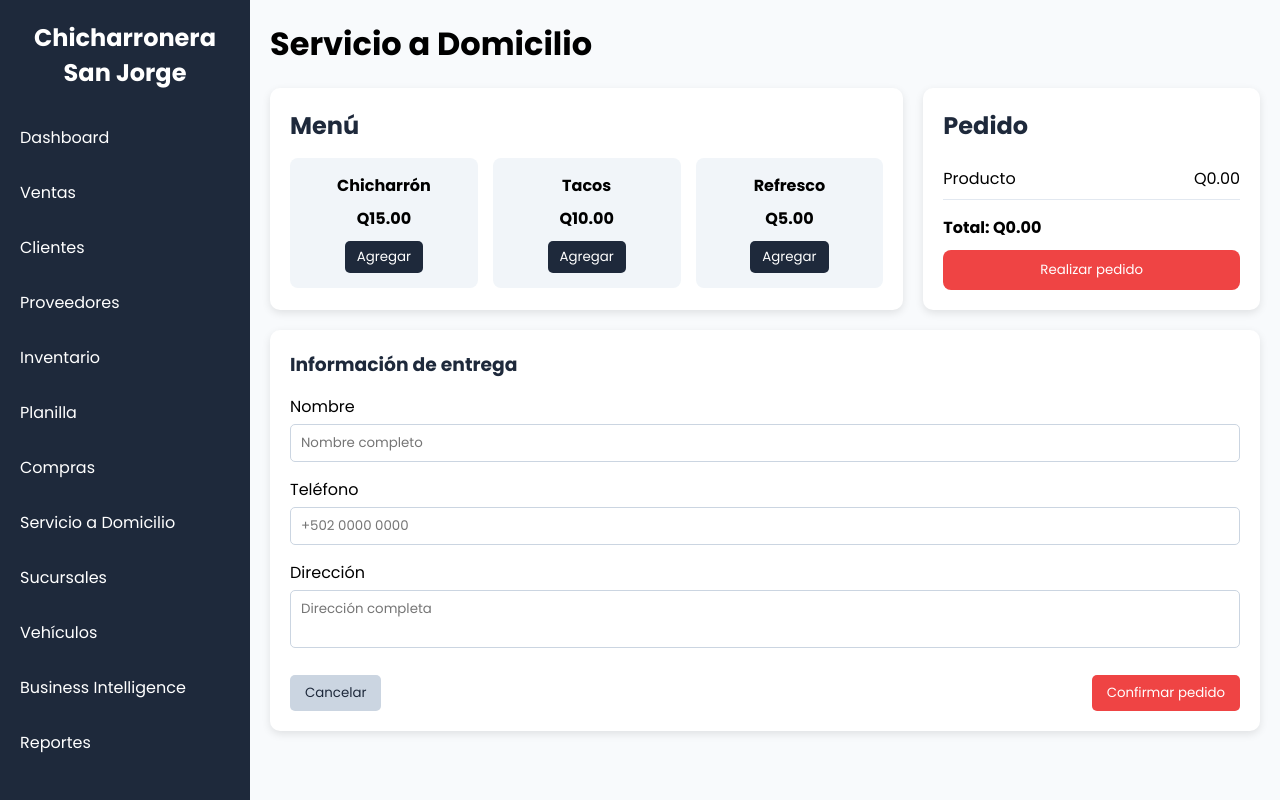
After one commit to IngPau/ChicharroneraSanJorge, a PHP site: page /servicio_domicilio.php in a window 1280 px wide. The commit adds this page. Run offline with PHP 8.4, Linux system fonts and the light colour scheme.

Commit message:
implementacion Servicio a domicilio

```diff
--- /dev/null
+++ b/servicio_domicilio.php
@@ -0,0 +1,112 @@
+<?php
+// Aquí puedes enlazar con la BD para guardar pedidos
+?>
+<!doctype html>
+<html lang="es">
+<head>
+<meta charset="utf-8">
+<meta name="viewport" content="width=device-width,initial-scale=1">
+<title>Servicio a Domicilio</title>
+<link href="https://fonts.googleapis.com/css2?family=Poppins:wght@300;400;600;700&display=swap" rel="stylesheet">
+<link rel="stylesheet" href="style.css"> <!-- CSS principal -->
+<link rel="stylesheet" href="servicio.css"> <!-- CSS del módulo de servicio -->
+</head>
+<body>
+<div class="container">
+  <!-- Sidebar -->
+  <aside class="sidebar">
+    <h2>Chicharronera San Jorge</h2>
+    <nav>
+      <ul>
+        <li><a href="index.php">Dashboard</a></li>
+        <li><a href="ventas.php">Ventas</a></li>
+        <li><a href="clientes.php">Clientes</a></li>
+        <li><a href="proveedores.php">Proveedores</a></li>
+        <li><a href="inventario.php">Inventario</a></li>
+        <li><a href="planilla.php">Planilla</a></li>
+        <li><a href="compras.php">Compras</a></li>
+        <li><a class="active" href="servicio_domicilio.php">Servicio a Domicilio</a></li>
+        <li><a href="sucursales.php">Sucursales</a></li>
+        <li><a href="vehiculos.php">Vehículos</a></li>
+        <li><a href="bi.php">Business Intelligence</a></li>
+        <li><a href="reportes.php">Reportes</a></li>
+      </ul>
+    </nav>
+  </aside>
+
+  <!-- Main -->
+  <main class="main">
+    <header class="header">
+      <h1>Servicio a Domicilio</h1>
+    </header>
+
+    <!-- Servicio a domicilio -->
+    <div class="servicio-domicilio">
+      <div class="servicio-container">
+        <!-- Menú -->
+        <section class="menu">
+          <h2>Menú</h2>
+          <div class="menu-list">
+            <div class="menu-item">
+              <h3>Chicharrón</h3>
+              <span>Q15.00</span>
+              <button>Agregar</button>
+            </div>
+            <div class="menu-item">
+              <h3>Tacos</h3>
+              <span>Q10.00</span>
+              <button>Agregar</button>
+            </div>
+            <div class="menu-item">
+              <h3>Refresco</h3>
+              <span>Q5.00</span>
+              <button>Agregar</button>
+            </div>
+            <!-- Agrega más productos aquí -->
+          </div>
+        </section>
+
+        <!-- Carrito -->
+        <aside class="cart">
+          <h2>Pedido</h2>
+          <div class="cart-items">
+            <div class="cart-item">
+              <span>Producto</span>
+              <span>Q0.00</span>
+            </div>
+            <!-- Productos agregados se mostrarán aquí -->
+          </div>
+          <div class="cart-summary">
+            <div>Total: <span>Q0.00</span></div>
+            <button class="checkout-btn" disabled>Realizar pedido</button>
+          </div>
+        </aside>
+      </div>
+
+      <!-- Modal Checkout (solo visual, no funcional sin JS) -->
+      <section class="checkout-modal">
+        <div class="checkout-card">
+          <h3>Información de entrega</h3>
+          <form method="post">
+            <label>Nombre
+              <input required placeholder="Nombre completo">
+            </label>
+            <label>Teléfono
+              <input required placeholder="+502 0000 0000">
+            </label>
+            <label>Dirección
+              <textarea required placeholder="Dirección completa"></textarea>
+            </label>
+            <div class="form-actions">
+              <button type="button" class="btn">Cancelar</button>
+              <button type="submit" class="btn primary">Confirmar pedido</button>
+            </div>
+          </form>
+        </div>
+      </section>
+
+    </div>
+  </main>
+</div>
+</body>
+</html>
--- a/style.css
+++ b/style.css
@@ -18,7 +18,7 @@
   color: white;
   display: flex;
   flex-direction: column;
-  justify-content: space-between;
+  /*justify-content: space-between;*/
   transition: transform 0.3s ease-in-out;
 }
 
@@ -432,3 +432,188 @@
 .btn-delete:hover {
   opacity: 0.9;
 }
+/* ===== Servicio a Domicilio ===== */
+.servicio-domicilio .servicio-container {
+  display: flex;
+  gap: 20px;
+  flex-wrap: wrap;
+  margin-top: 20px;
+}
+
+.servicio-domicilio .menu {
+  flex: 2;
+  background: #fff;
+  padding: 20px;
+  border-radius: 10px;
+  box-shadow: 0 3px 8px rgba(0,0,0,0.1);
+}
+
+.servicio-domicilio .menu h2 {
+  margin-bottom: 15px;
+  color: #1e293b;
+}
+
+.servicio-domicilio .menu-list {
+  display: grid;
+  grid-template-columns: repeat(auto-fill, minmax(150px, 1fr));
+  gap: 15px;
+}
+
+.servicio-domicilio .menu-item {
+  background: #f1f5f9;
+  padding: 15px;
+  border-radius: 8px;
+  text-align: center;
+  transition: all 0.2s ease;
+}
+
+.servicio-domicilio .menu-item:hover {
+  background: #ef4444;
+  color: #fff;
+  transform: translateY(-3px);
+}
+
+.servicio-domicilio .menu-item h3 {
+  font-size: 16px;
+  margin-bottom: 8px;
+}
+
+.servicio-domicilio .menu-item span {
+  display: block;
+  font-weight: bold;
+  margin-bottom: 10px;
+}
+
+.servicio-domicilio .menu-item button {
+  background: #1e293b;
+  color: #fff;
+  border: none;
+  padding: 6px 12px;
+  border-radius: 5px;
+  cursor: pointer;
+}
+
+.servicio-domicilio .menu-item button:hover {
+  background: #ef4444;
+}
+
+/* Carrito */
+.servicio-domicilio .cart {
+  flex: 1;
+  background: #fff;
+  padding: 20px;
+  border-radius: 10px;
+  box-shadow: 0 3px 8px rgba(0,0,0,0.1);
+  display: flex;
+  flex-direction: column;
+}
+
+.servicio-domicilio .cart h2 {
+  margin-bottom: 15px;
+  color: #1e293b;
+}
+
+.servicio-domicilio .cart-items {
+  max-height: 400px;
+  overflow-y: auto;
+  margin-bottom: 15px;
+}
+
+.servicio-domicilio .cart-item {
+  display: flex;
+  justify-content: space-between;
+  padding: 8px 0;
+  border-bottom: 1px solid #e2e8f0;
+}
+
+.servicio-domicilio .cart-summary {
+  font-size: 16px;
+  font-weight: bold;
+}
+
+.servicio-domicilio .checkout-btn {
+  width: 100%;
+  margin-top: 10px;
+  background: #ef4444;
+  color: #fff;
+  border: none;
+  padding: 10px 0;
+  border-radius: 8px;
+  cursor: not-allowed; /* deshabilitado hasta JS */
+}
+
+/* Modal Checkout (solo visual) */
+.servicio-domicilio .checkout-modal {
+  margin-top: 20px;
+  background: #fff;
+  padding: 20px;
+  border-radius: 10px;
+  box-shadow: 0 3px 8px rgba(0,0,0,0.1);
+}
+
+.servicio-domicilio .checkout-card h3 {
+  margin-bottom: 15px;
+  color: #1e293b;
+}
+
+.servicio-domicilio .checkout-card label {
+  display: block;
+  margin-bottom: 15px;
+  font-weight: 500;
+}
+
+.servicio-domicilio .checkout-card input,
+.servicio-domicilio .checkout-card textarea {
+  width: 100%;
+  padding: 8px 10px;
+  margin-top: 5px;
+  border: 1px solid #cbd5e1;
+  border-radius: 5px;
+}
+
+.servicio-domicilio .checkout-card textarea {
+  resize: none;
+}
+
+.servicio-domicilio .form-actions {
+  display: flex;
+  justify-content: space-between;
+  margin-top: 20px;
+}
+
+.servicio-domicilio .btn {
+  padding: 8px 15px;
+  border-radius: 5px;
+  border: none;
+  cursor: pointer;
+}
+
+.servicio-domicilio .btn.primary {
+  background: #ef4444;
+  color: #fff;
+}
+
+.servicio-domicilio .btn.primary:hover {
+  background: #dc2626;
+}
+
+.servicio-domicilio .btn[type="button"] {
+  background: #cbd5e1;
+  color: #1e293b;
+}
+
+.servicio-domicilio .btn[type="button"]:hover {
+  background: #94a3b8;
+}
+
+/* Responsive */
+@media (max-width: 768px) {
+  .servicio-domicilio .servicio-container {
+    flex-direction: column;
+  }
+
+  .servicio-domicilio .menu,
+  .servicio-domicilio .cart {
+    width: 100%;
+  }
+}
```
Also changed, not shown: index.php (indentation only).
